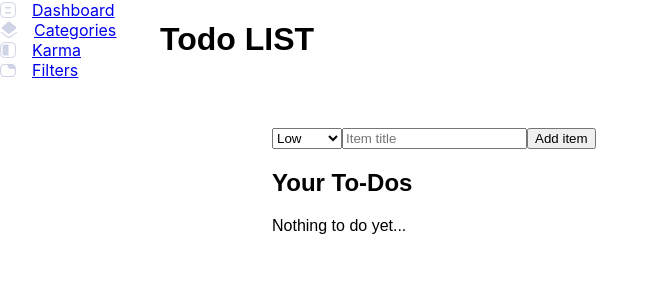
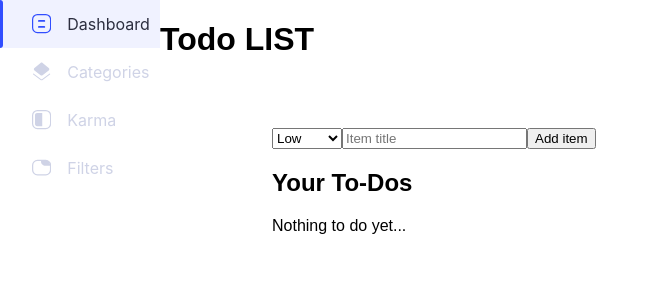
Before and after one commit to An1mus/merntodo, a React (Create React App) app: page / in a window 1280 px wide. Shown: the top 300 px of the page, without its empty margins (0-659 px from the left). Built offline with nearby package versions, Linux system fonts and the light colour scheme.

Commit message:
Navigation links styling

```diff
--- a/src/components/App.css
+++ b/src/components/App.css
@@ -1,6 +1,15 @@
 :root {
+    --main-highlight-color: #314EFF;
+
+    --main-idle-text-color: #CFD3E6;
+    --main-highlight-text-color: #314EFF;
+    --main-text-color: #2C2E3F;
+
+
     --main-idle-icon-color: #CFD3E6;
-    --main-highlight-color: #314EFF;
+    --main-highlight-icon-color: #314EFF;
+
+    --nav-active-link-background: rgba(49, 78, 255, 0.07);
 }
 
 .u-flex {
--- a/src/components/common/Nav/NavItem.tsx
+++ b/src/components/common/Nav/NavItem.tsx
@@ -1,14 +1,47 @@
 import React from 'react';
 import styled from 'styled-components';
-import { NavLink } from 'react-router-dom';
+import { NavLink, withRouter } from 'react-router-dom';
 
 const NavItemContainer = styled.div`
     align-items: center;
     cursor: pointer;
     display: flex;
+    position: relative;
+    width: 100%;
+
+    &:before {
+        background: var(--main-highlight-color);
+        border-top-right-radius: 2rem;
+        border-bottom-right-radius: 2rem;
+        content: '';
+        height: 100%;
+        position: absolute;
+        transition: all .3s;
+        width: 0rem;
+    }
+
+    &.active {
+        background: var(--nav-active-link-background);
+    }
+
+    &.active:before {
+        transition: all .3s;
+        width: 0.2rem;
+    }
+
+    .iconContainer {
+        height: 1.2rem;
+        width: 1.2rem;
+        display: flex;
+        align-items: center;
+        justify-content: space-around;
+        margin-right: 1rem;
+        margin-left: 2rem;
+    }
 
     svg {
-        margin-right: 1rem
+        height: 100%;
+        width: 100%;
     }
 
     .iconStroke,
@@ -25,24 +58,38 @@ const NavItemContainer = styled.div`
 
     &:hover .iconStroke,
     &.active .iconStroke {
-        stroke: var(--main-highlight-color);
+        stroke: var(--main-highlight-icon-color);
         transition: all .3s;
     }
 
     &:hover .iconFill,
     &.active .iconFill {
-        fill: var(--main-highlight-color);
+        fill: var(--main-highlight-icon-color);
         transition: all .3s;
+    }
+
+    a {
+        color: var(--main-idle-text-color);
+        text-decoration: none;
+        font-size: 1rem;
+        line-height: 3;
+    }
+
+    &.active a {
+        color: var(--main-text-color);
     }
 `;
 
-const NavItem = ({to, title, Icon}) => {
+const NavItem = withRouter(({to, title, Icon, location}) => {
+    const {pathname} = location;
     return (
-        <NavItemContainer>
-            {Icon && <Icon/>}
+        <NavItemContainer className={pathname === to ? 'active' : ''}>
+            <div className="iconContainer">
+                {Icon && <Icon/>}
+            </div>
             <NavLink to={to}>{title}</NavLink>
         </NavItemContainer>
     )
-};
+});
 
 export default NavItem;
```
